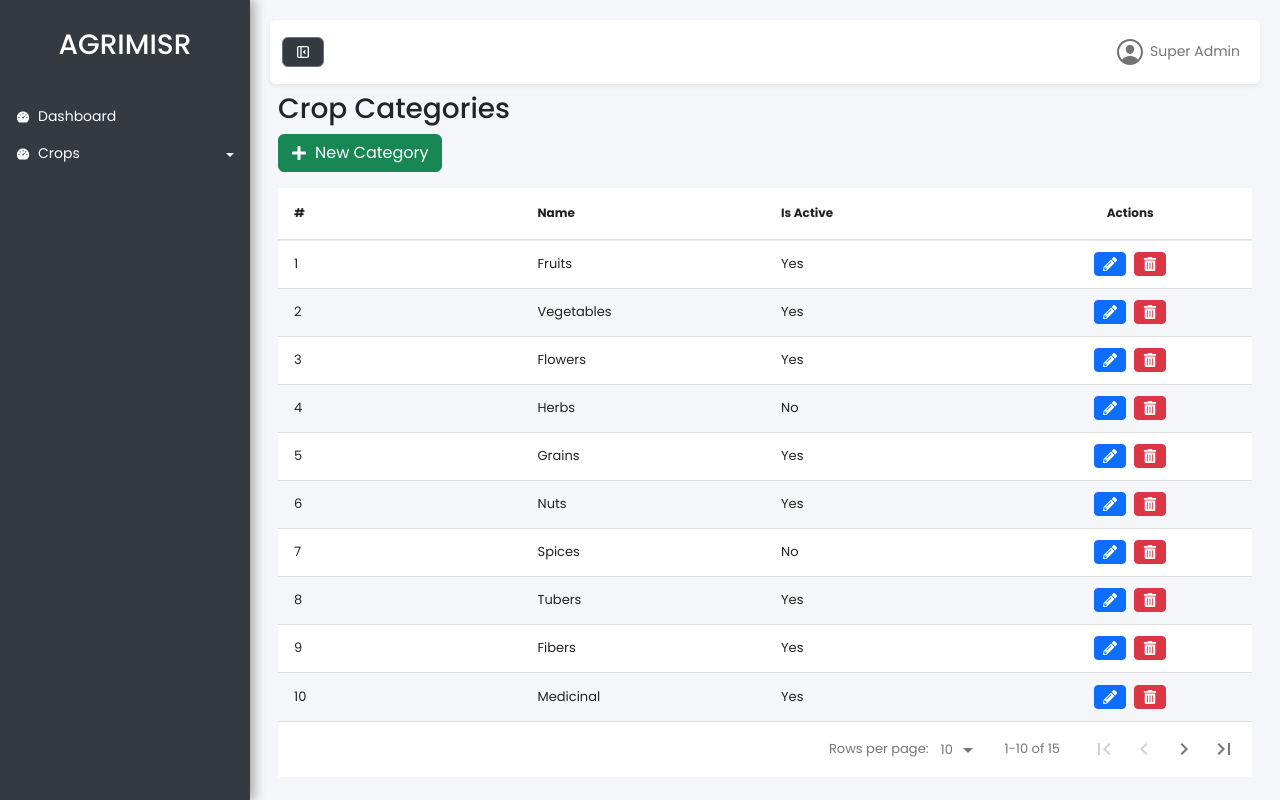
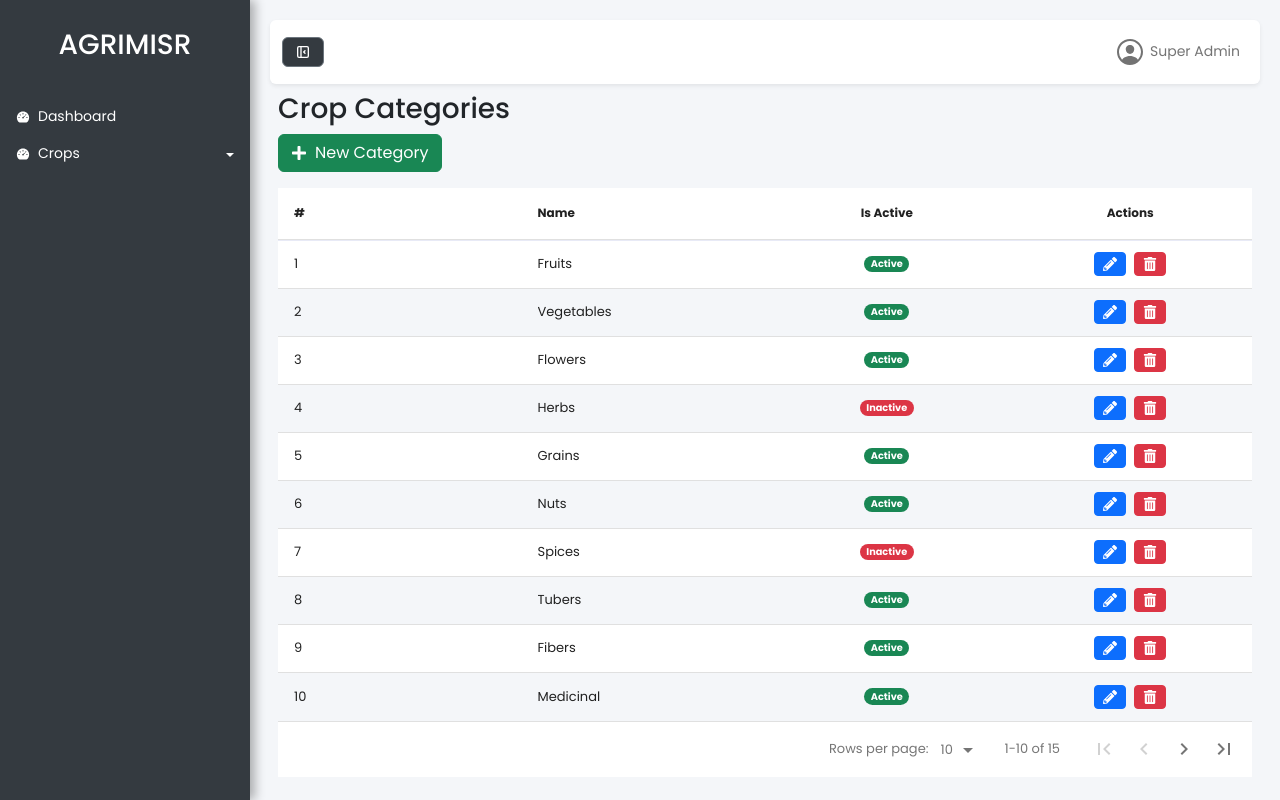
Before and after one commit to ajaybhatia/AgriMISR-admin, a React (Create React App) app: page /crops/categories in a window 1280 px wide. Built offline with nearby package versions, Linux system fonts and the light colour scheme.

Commit message:
Replaced "Yes" and "No" for "In Active" column to "Active" and "Inactive" badge

```diff
--- a/src/pages/Crops/CropCategories.jsx
+++ b/src/pages/Crops/CropCategories.jsx
@@ -1,6 +1,7 @@
 import * as Yup from "yup";
 
 import {
+  Badge,
   Button,
   Form,
   FormFeedback,
@@ -139,7 +140,17 @@ const CropCategories = () => {
       {
         name: "Is Active",
         selector: (row) => row.isActive,
-        cell: (row) => (row.isActive ? "Yes" : "No"),
+        center: true,
+        cell: (row) =>
+          row.isActive ? (
+            <Badge color="success" pill>
+              Active
+            </Badge>
+          ) : (
+            <Badge color="danger" pill>
+              Inactive
+            </Badge>
+          ),
       },
       {
         name: "Actions",
--- a/src/pages/Crops/CropList.jsx
+++ b/src/pages/Crops/CropList.jsx
@@ -1,6 +1,7 @@
 import * as Yup from "yup";
 
 import {
+  Badge,
   Button,
   Form,
   FormFeedback,
@@ -160,7 +161,17 @@ const CropList = () => {
       {
         name: "Is Active",
         selector: (row) => row.isActive,
-        cell: (row) => (row.isActive ? "Yes" : "No"),
+        center: true,
+        cell: (row) =>
+          row.isActive ? (
+            <Badge color="success" pill>
+              Active
+            </Badge>
+          ) : (
+            <Badge color="danger" pill>
+              Inactive
+            </Badge>
+          ),
       },
       {
         name: "Actions",
```
